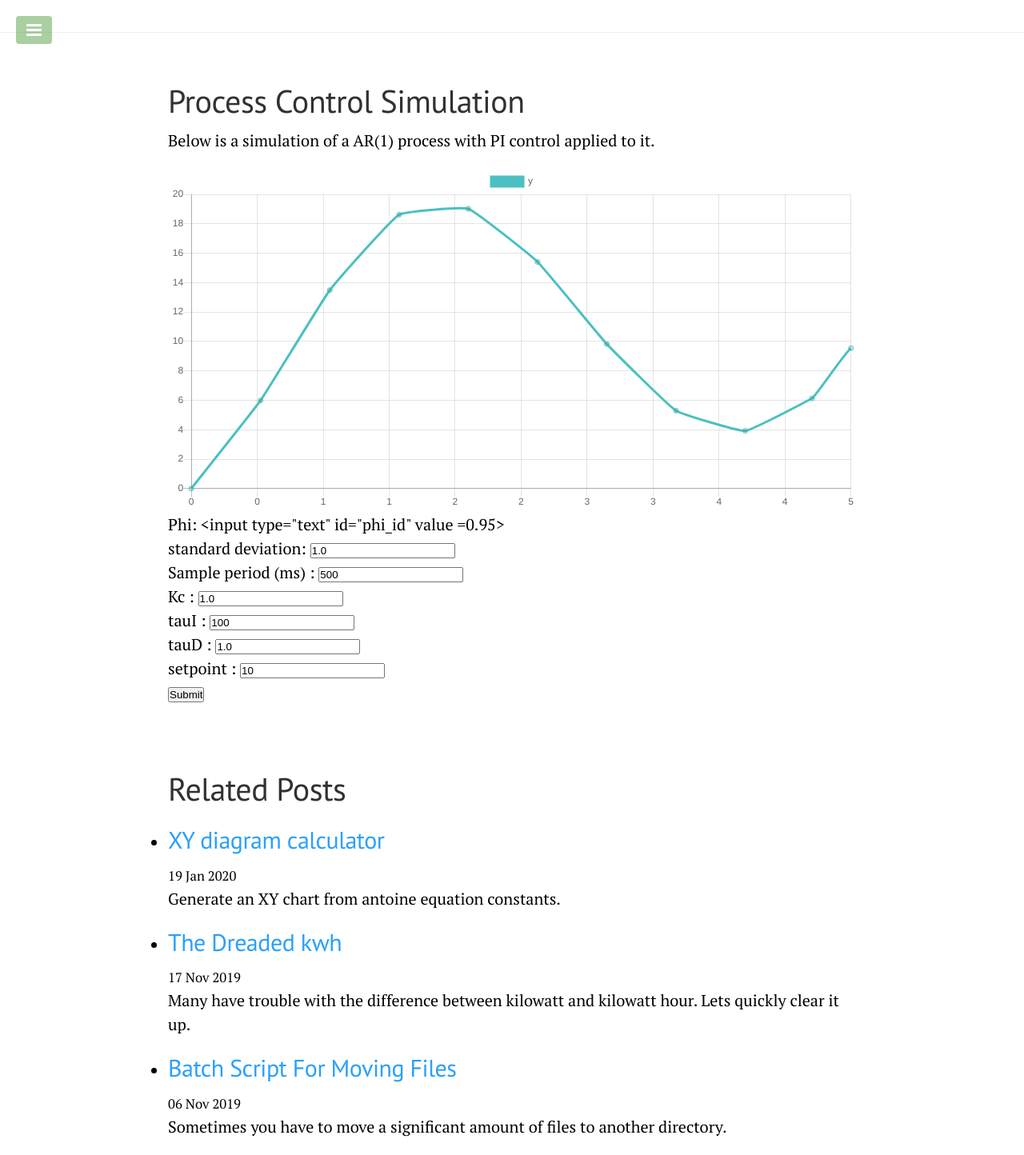
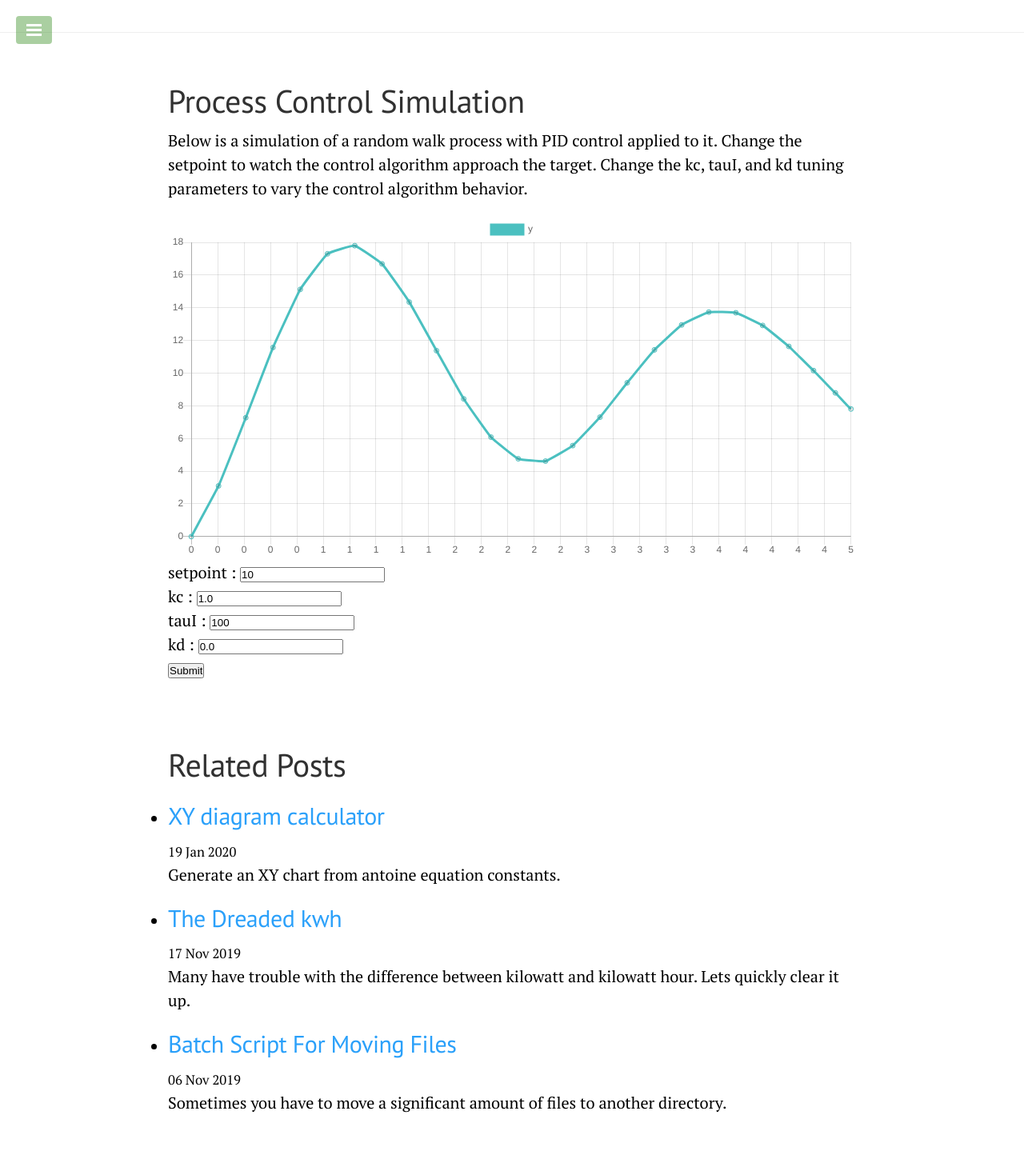
Before and after one commit to AnthonyA28/AnthonyA28.github.io, a Jekyll site: the page built from _posts/2020-02-04-Process_Control_Simulation.md, in a window 1280 px wide. Shown: the whole page at 80% size. Built offline with Jekyll 4.4.1, drawn with Linux system fonts in a browser that asks for light colours; nearby versions of some CDN libraries; after the commit the page ends 1414 px from its top, so only the background shows below that.

Commit message:
adjusted process control simulation

```diff
--- a/_posts/2020-02-04-Process_Control_Simulation.md
+++ b/_posts/2020-02-04-Process_Control_Simulation.md
@@ -8,39 +8,41 @@ excerpt: Simulating a process control system of a AR(1) process using a PI contr
 
 # Process Control Simulation
 
-Below is a simulation of a AR(1) process with PI control applied to it.
+Below is a simulation of a random walk process with PID control applied to it.
+Change the setpoint to watch the control algorithm approach the target.
+Change the kc, tauI, and kd tuning parameters to vary the control algorithm behavior.
 
 
 <canvas id="chart" class="chartjs" width="300" height="150"></canvas>
 <script src="https://cdnjs.cloudflare.com/ajax/libs/Chart.js/2.5.0/Chart.min.js"></script>
 <form action="#" onsubmit="update_params();return false">
-    Phi: <input type="text" id="phi_id" value =0.95><br>
-    standard deviation: <input type="text" id="standard_deviation_id" value ="1.0"><br>
-    Sample period (ms) : <input type="text" id="samplePeriod_id" value = "500"><br>
-    Kc : <input type="text" id="Kc_id" value = "1.0"><br>
+    <!-- Phi: <input type="text" id="phi_id" value ="0.95"><br> -->
+    <!-- standard deviation: <input type="text" id="standard_deviation_id" value ="1.0"><br> -->
+    <!-- Sample period (ms) : <input type="text" id="samplePeriod_id" value = "100"><br> -->
+    setpoint : <input type="text" id="setpoint_id" value = "10"><br>
+    kc : <input type="text" id="kc_id" value = "1.0"><br>
     tauI : <input type="text" id="tauI_id" value= "100"><br>
-    tauD : <input type="text" id="tauD_id" value = "1.0"><br>
-    setpoint : <input type="text" id="setpoint_id" value = "10"><br>
+    kd : <input type="text" id="kd_id" value = "0.0"><br>
 
     <input type="submit">
+
 </form>
 
 <script>
 'use strict';
-var phi = 0.95;
+var phi = 1;
 var standard_deviation = 1;
-var dt = 500;
+var dt = 200;
 
-var y_prev = 0;
 var error = 0 ;
 var errorPrev = error;
 var u = 0;
 var u_prev = 0;
 var start_time;
 var y_setpoint = 10;
-var Kc = 1;
+var kc = 1;
 var tauI = 100;
-var tauD = 1;
+var kd = 0;
 var G = .1;
 var sumForIntegral = 0
 
@@ -62,54 +64,30 @@ function gaussian(mean, stdev) {
 }
 
 function update_params() {
-    let input = document.getElementById("phi_id").value;
-    let x = 0;
+  let input;
+  let x;
+    input = document.getElementById("kc_id").value;
     if( input != "") {
       x = parseFloat(input);
       if (isNaN(x)){
-        window.alert("Phi must be a valid number.");
-        document.getElementById("phi_id").value = "";
+        window.alert("kc must be a valid number.");
+        document.getElementById("kc_id").value = "";
         return;
       }
       else {
-        phi = x;
+        kc = x;
       }
     }
-
-    input = document.getElementById("samplePeriod_id").value;
-    if ( input != "" ) {
+    input = document.getElementById("kd_id").value;
+    if( input != "") {
       x = parseFloat(input);
       if (isNaN(x)){
-        window.alert("Sample period must be a valid number.");
-        document.getElementById("samplePeriod_id").value = "";
+        window.alert("kd must be a valid number.");
+        document.getElementById("kd_id").value = "";
         return;
       }
       else {
-        dt = x;
-      }
-    }
-    input = document.getElementById("standard_deviation_id").value;
-    if( input != "") {
-      x = parseFloat(input);
-      if (isNaN(x)){
-        window.alert("standard_deviation must be a valid number.");
-        document.getElementById("standard_deviation_id").value = "";
-        return;
-      }
-      else {
-        standard_deviation = x;
-      }
-    }
-    input = document.getElementById("tauD_id").value;
-    if( input != "") {
-      x = parseFloat(input);
-      if (isNaN(x)){
-        window.alert("tauD must be a valid number.");
-        document.getElementById("tauD_id").value = "";
-        return;
-      }
-      else {
-        tauD = x;
+        kd = x;
       }
     }
     input = document.getElementById("setpoint_id").value;
@@ -172,7 +150,7 @@ function removeData(chart) {
 
 
 function time_series_fn(last_y){
-    var next_y = phi*last_y + gaussian(0,standard_deviation);;//
+    var next_y = phi*last_y + gaussian(0,0);;//
     return next_y;
 }
 
@@ -181,29 +159,27 @@ function timed_callback() {
   let s = Math.floor((current_time - start_time)/1000.0);
   let length = chart.data.datasets[0].data.length;
 
-  if( length>0 ){
-    var y_nminus1 = chart.data.datasets[0].data[length-1]
+  if( length>1 ){
+    var y_nminus1 = chart.data.datasets[0].data[length-1];
+    var y_nminus2 = chart.data.datasets[0].data[length-2];
   } else {
     var y_nminus1 = 0;
+    var y_nminus2 = 0;
     addData(chart, s, y_nminus1);
   }
 
   let y = time_series_fn(y_nminus1);
   errorPrev = error;
   error = y_setpoint - y ;
-  console.log("y: " + y);
-  let KI = Kc/tauI;
-  sumForIntegral += KI*error;
-  let propInt = 1 + Kc * error + dt * sumForIntegral;
-  let u = propInt;
-  // if( u > 10 ) u = 100;
-  // if( u < -10 ) u = -100;
+  // console.log("y: " + y);
+  sumForIntegral += kc/tauI*error;
+  let propInt = 1 + kc * error + dt * sumForIntegral;
+  // let u = propInt;
+  let u = propInt + kc * kd/dt * ( y_nminus1 - y_nminus2 );
+  if( u > 50 ) u = 50;
+  if( u < -50 ) u = -50;
   y = y + G*u;
-
-  console.log("error: " + error);
-  console.log("setpoint: " + y_setpoint)
-  console.log("u: " + u);
-
+  console.log(kd)
 
   addData(chart, s, y);
   if(chart.data.labels.length > 50) { removeData(chart)};
```
